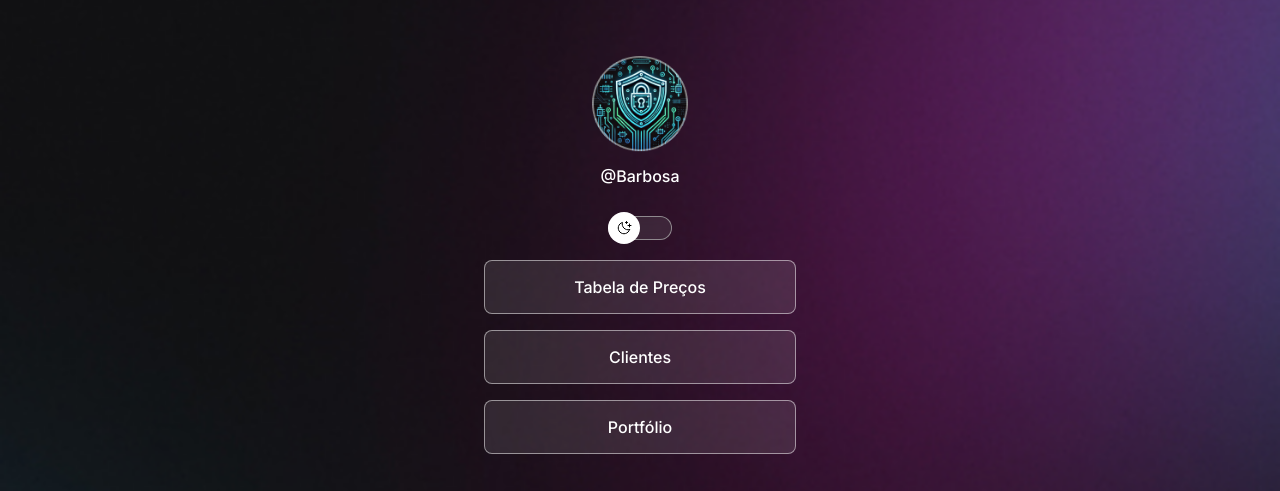
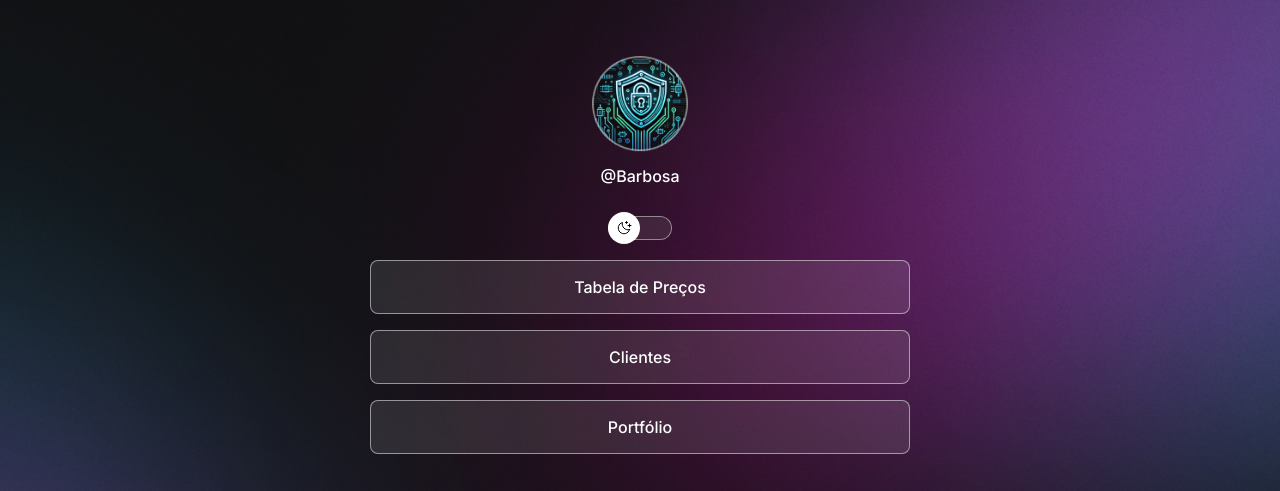
Before and after one commit to DevotionDB/devLinks, a plain HTML site: page index.html in a window 1280 px wide. Shown: the top 491 px of the page. Drawn offline with nearby package versions, Linux system fonts and the light colour scheme.

Commit message:
add media and vh

```diff
--- a/style.css
+++ b/style.css
@@ -26,6 +26,7 @@
 
 body{
     background: var(--bg-url) no-repeat center/cover;
+    height: 100vh;
 }
 
 body *{
@@ -33,7 +34,8 @@ body *{
     color: var(--text-color);
 }
 #container{
-    width: 360px;
+    width: 100%;
+    max-width: 588px;
     margin: 32px auto 0px;
     padding: 0 24px;
 }
@@ -137,3 +139,12 @@ footer{
     padding: 24px;
     text-align: center;
 }
+
+@media(min-width: 700px){
+    :root{
+        --bg-url: url(./images/bg-desktop.jpg);
+    }
+    :light{
+        --bg-url: url(./images/bg-desktop-light.jpg);
+    }
+}
```
